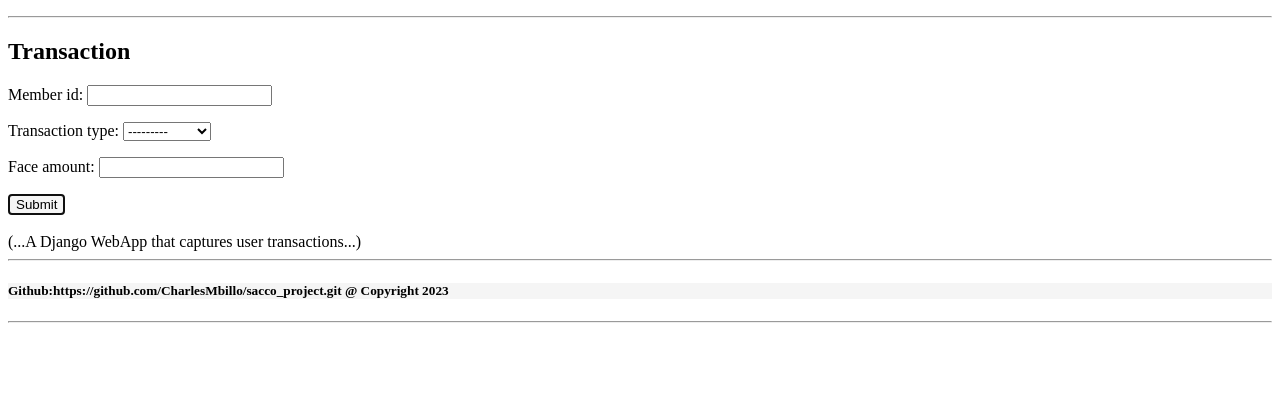
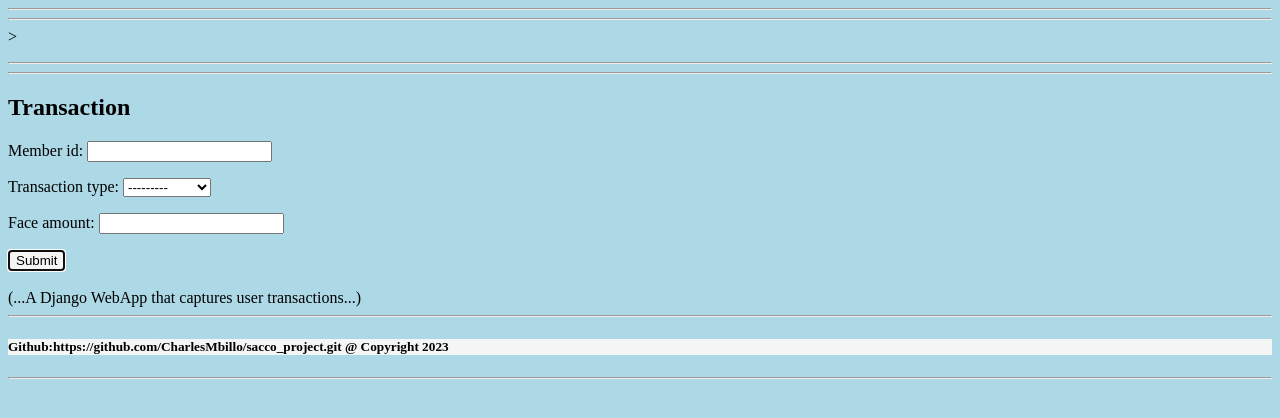
Before and after one commit to CharlesMbillo/sacco_project, a Django app: page / in a window 1280 px wide. Shown: the top 418 px of the page. Run offline with Django 5.2, Linux system fonts and the light colour scheme.

Commit message:
2nd commit

```diff
--- a/transactions/Templates/transaction.html
+++ b/transactions/Templates/transaction.html
@@ -1,14 +1,16 @@
 <!DOCTYPE html>
 <html lang="en">
-
+<hr/>
 <head>
     <meta charset="UTF-8">
     <title>Transaction Form</title>
 </head>
-<body>
+<hr/>
+<body style="background-color: lightblue;"></body>>
     <p>
     <hr/>
     <section 1>
+<hr/>
 <h1>Transaction</h1>
     <form method="post">
         {% csrf_token %}
```
